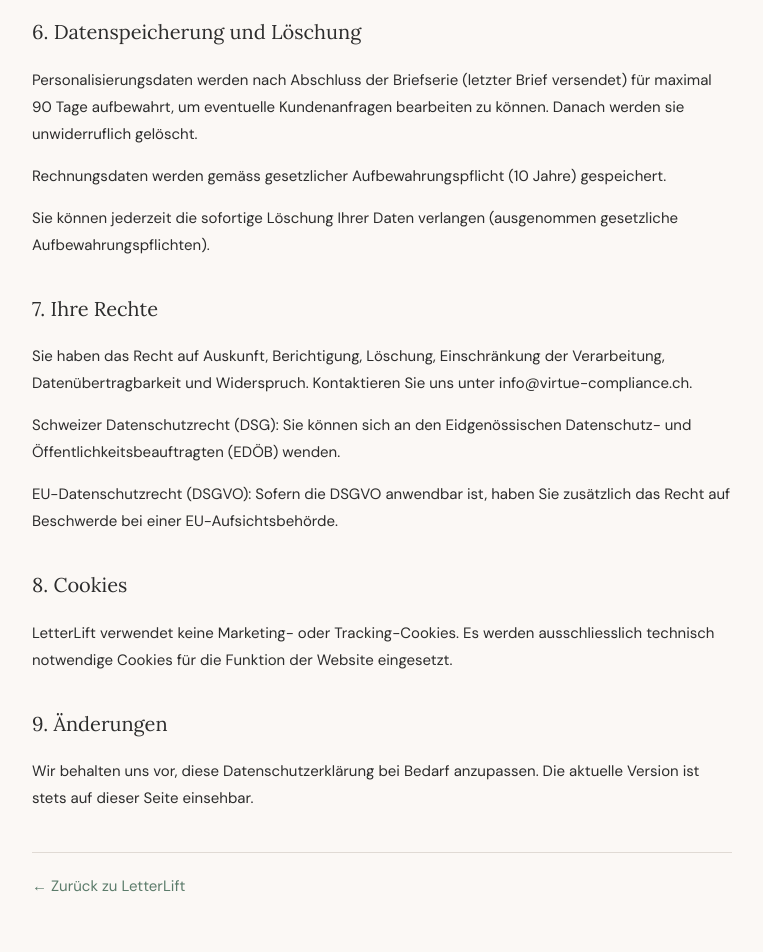
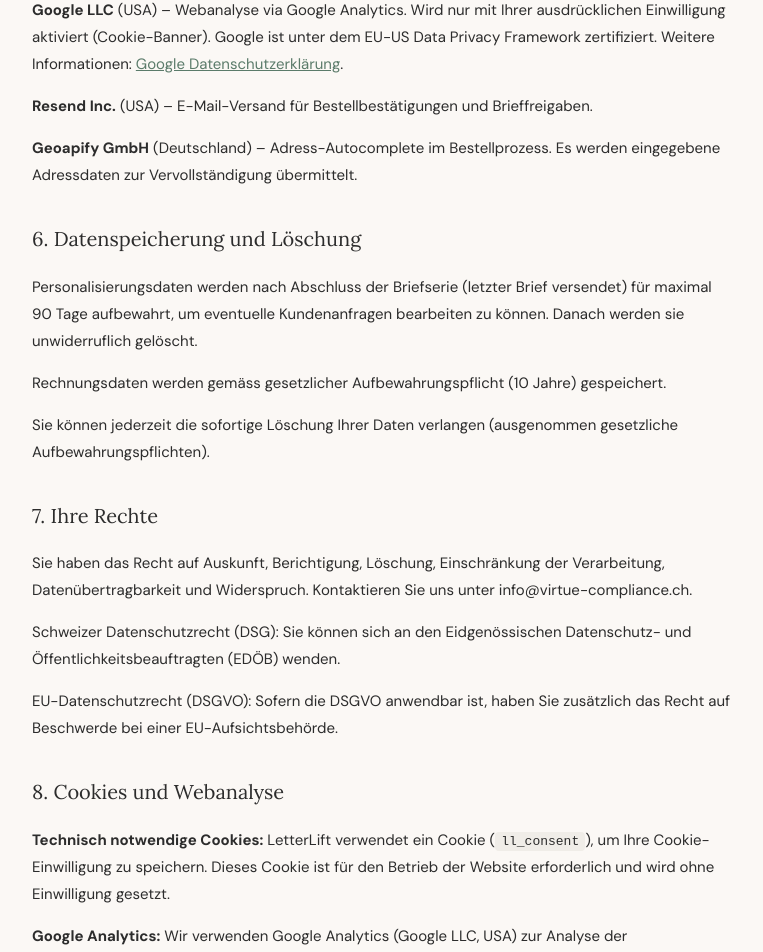
Before and after one commit to DenisTheM/letterlift-web, a Next.js app: page /datenschutz in a window 1280 px wide. Shown: the part 1537-2489 px from the top of the page, without its empty margins (258-1021 px from the left). Built offline with nearby package versions, Linux system fonts and the light colour scheme.

Commit message:
Datenschutz: Google Analytics, Resend, Geoapify

```diff
--- a/src/app/datenschutz/page.js
+++ b/src/app/datenschutz/page.js
@@ -38,6 +38,9 @@ export default function Datenschutz() {
         <p><strong>Supabase Inc.</strong> (USA/EU) – Datenbank-Hosting. Server-Standort: Frankfurt (EU).</p>
         <p><strong>Vercel Inc.</strong> (USA) – Website-Hosting.</p>
         <p><strong>Anthropic PBC</strong> (USA) – KI-Textgenerierung via API.</p>
+        <p><strong>Google LLC</strong> (USA) – Webanalyse via Google Analytics. Wird nur mit Ihrer ausdrücklichen Einwilligung aktiviert (Cookie-Banner). Google ist unter dem EU-US Data Privacy Framework zertifiziert. Weitere Informationen: <a href="https://policies.google.com/privacy" style={{ color: "#5B7B6A" }}>Google Datenschutzerklärung</a>.</p>
+        <p><strong>Resend Inc.</strong> (USA) – E-Mail-Versand für Bestellbestätigungen und Brieffreigaben.</p>
+        <p><strong>Geoapify GmbH</strong> (Deutschland) – Adress-Autocomplete im Bestellprozess. Es werden eingegebene Adressdaten zur Vervollständigung übermittelt.</p>
 
         <h2 style={{ ...h, fontSize: "20px" }}>6. Datenspeicherung und Löschung</h2>
         <p>Personalisierungsdaten werden nach Abschluss der Briefserie (letzter Brief versendet) für maximal 90 Tage aufbewahrt, um eventuelle Kundenanfragen bearbeiten zu können. Danach werden sie unwiderruflich gelöscht.</p>
@@ -49,8 +52,10 @@ export default function Datenschutz() {
         <p>Schweizer Datenschutzrecht (DSG): Sie können sich an den Eidgenössischen Datenschutz- und Öffentlichkeitsbeauftragten (EDÖB) wenden.</p>
         <p>EU-Datenschutzrecht (DSGVO): Sofern die DSGVO anwendbar ist, haben Sie zusätzlich das Recht auf Beschwerde bei einer EU-Aufsichtsbehörde.</p>
 
-        <h2 style={{ ...h, fontSize: "20px" }}>8. Cookies</h2>
-        <p>LetterLift verwendet keine Marketing- oder Tracking-Cookies. Es werden ausschliesslich technisch notwendige Cookies für die Funktion der Website eingesetzt.</p>
+        <h2 style={{ ...h, fontSize: "20px" }}>8. Cookies und Webanalyse</h2>
+        <p><strong>Technisch notwendige Cookies:</strong> LetterLift verwendet ein Cookie (<code style={{ background: "#F0EDE8", padding: "2px 6px", borderRadius: "4px", fontSize: "13px" }}>ll_consent</code>), um Ihre Cookie-Einwilligung zu speichern. Dieses Cookie ist für den Betrieb der Website erforderlich und wird ohne Einwilligung gesetzt.</p>
+        <p><strong>Google Analytics:</strong> Wir verwenden Google Analytics (Google LLC, USA) zur Analyse der Websitenutzung. Google Analytics wird <strong>erst nach Ihrer ausdrücklichen Einwilligung</strong> über den Cookie-Banner aktiviert. Dabei werden Daten wie Seitenaufrufe, Verweildauer und ungefährer Standort (auf Stadtebene) erhoben. Die IP-Adresse wird anonymisiert. Sie können Ihre Einwilligung jederzeit widerrufen, indem Sie Ihre Browser-Cookies löschen. Beim nächsten Besuch wird der Cookie-Banner erneut angezeigt.</p>
+        <p>Weitere Informationen zur Datenverarbeitung durch Google: <a href="https://policies.google.com/privacy" style={{ color: "#5B7B6A" }}>Google Datenschutzerklärung</a>. Sie können die Erfassung durch Google Analytics auch mit dem <a href="https://tools.google.com/dlpage/gaoptout" style={{ color: "#5B7B6A" }}>Browser-Add-on von Google</a> verhindern.</p>
 
         <h2 style={{ ...h, fontSize: "20px" }}>9. Änderungen</h2>
         <p>Wir behalten uns vor, diese Datenschutzerklärung bei Bedarf anzupassen. Die aktuelle Version ist stets auf dieser Seite einsehbar.</p>
```
